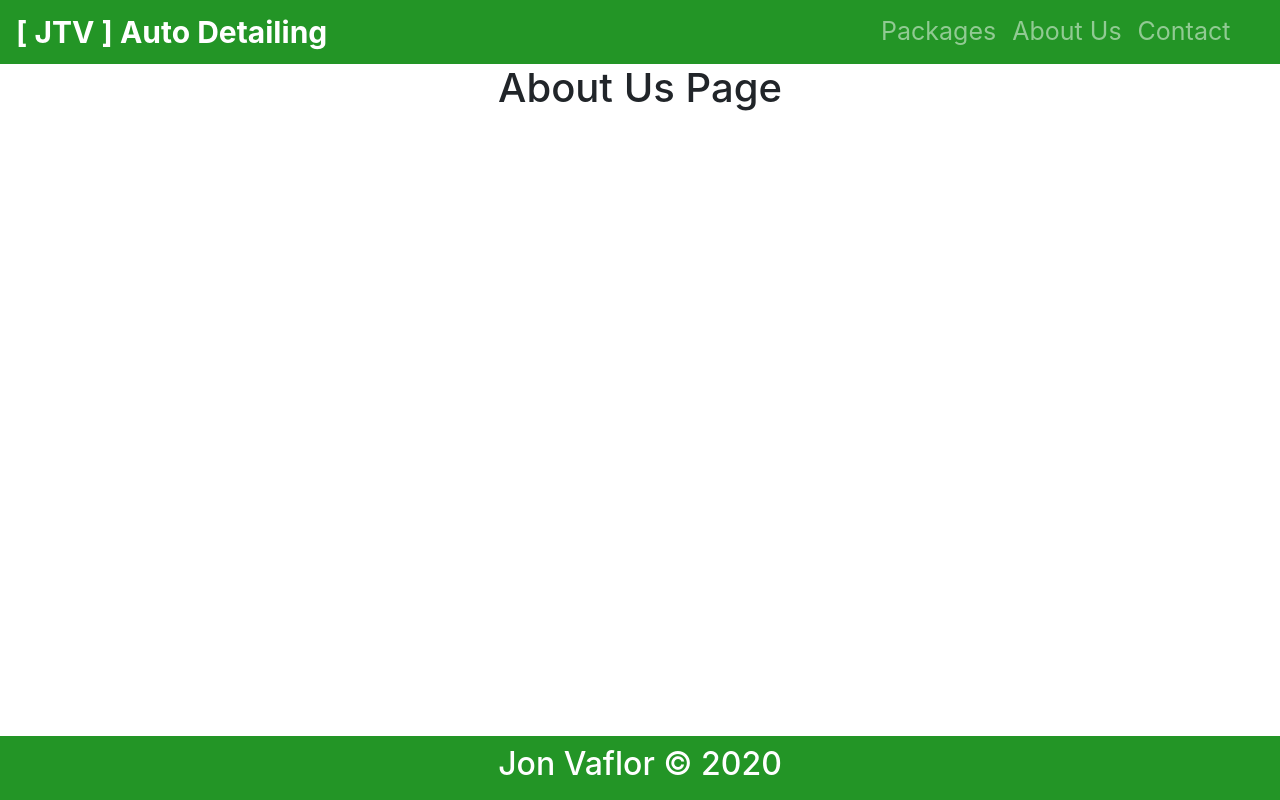
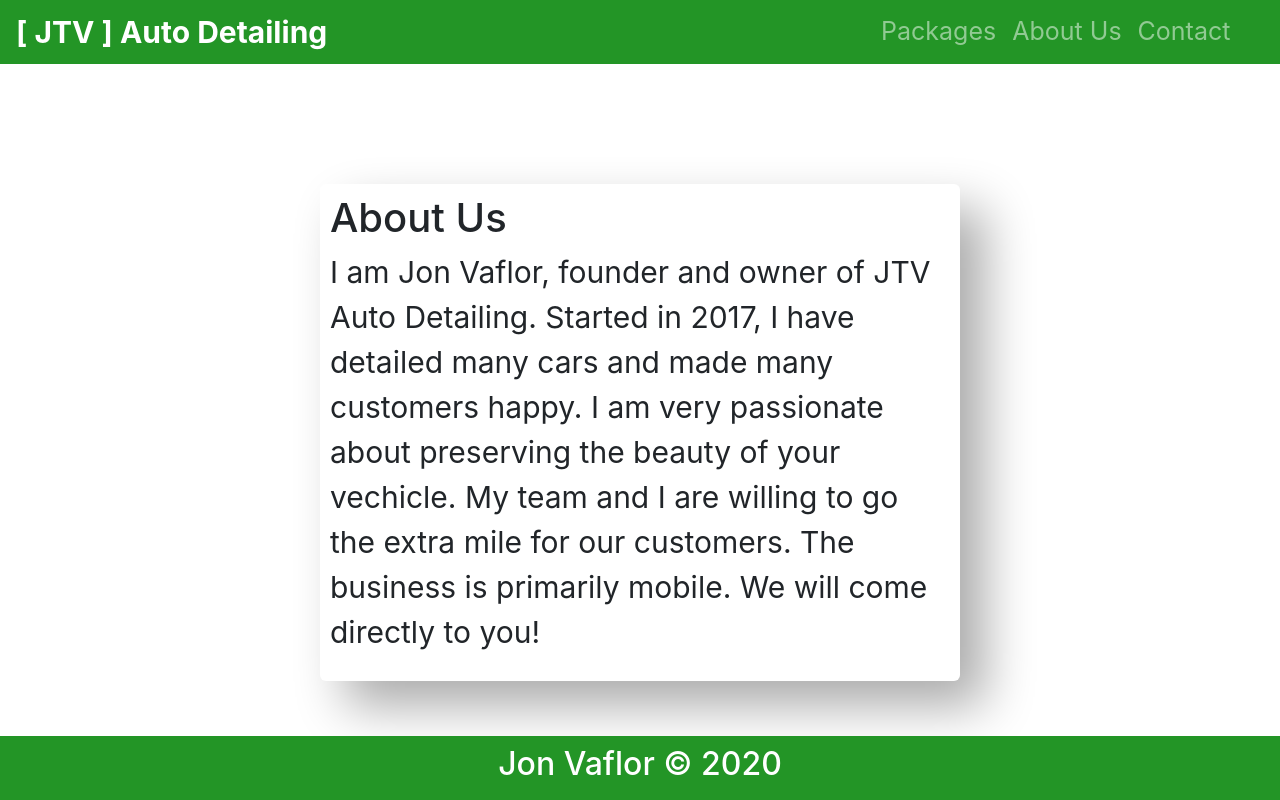
Before and after one commit to Jonny2424/JTV-Frontend, a React (Create React App) app in the folder jtv-app-frontend/: page /aboutus in a window 1280 px wide. Built offline with nearby package versions, Linux system fonts and the light colour scheme.

Commit message:
added about us page

```diff
--- a/jtv-app-frontend/src/App.css
+++ b/jtv-app-frontend/src/App.css
@@ -303,3 +303,16 @@ section {
   background: #ffffff;
   box-shadow: 25px 25px 50px #ababab, -25px -25px 50px #ffffff;
 }
+
+/* @@@@@@@@@@@@@@@@@ About us @@@@@@@@@@@ */
+
+.aboutus-container {
+  /* border: 2px solid black; */
+  width: 50vw;
+  margin-top: 15vh;
+  text-align: left;
+  padding: 10px;
+  border-radius: 6px;
+  background: #ffffff;
+  box-shadow: 25px 25px 50px #ababab, -25px -25px 50px #ffffff;
+}
--- a/jtv-app-frontend/src/components/webpageComponents/AboutUs.js
+++ b/jtv-app-frontend/src/components/webpageComponents/AboutUs.js
@@ -5,7 +5,14 @@ export default function Detailing() {
     return (
         <>
         <Header />
-        <h1>About Us Page</h1>
+        <div className="aboutus-container">
+        <h1>About Us</h1>
+        <p style={{fontSize: "30px"}}>
+        I am Jon Vaflor, founder and owner of JTV Auto Detailing. Started in 2017, I have detailed many cars
+        and made many customers happy. I am very passionate about preserving the beauty of your vechicle. My team
+        and I are willing to go the extra mile for our customers. The business is primarily mobile. We will come directly to you!
+        </p>
+        </div>
         </>
     )
 }
--- a/jtv-app-frontend/src/components/webpageComponents/ContactUs.js
+++ b/jtv-app-frontend/src/components/webpageComponents/ContactUs.js
@@ -9,7 +9,7 @@ export default function ContactUs() {
             <div className="contact-container">
                 <div className="map-container">
                 <div className="map-holder">
-                    <img src="https://i.imgur.com/Ti5wYZe.png"></img>
+                    <img src="https://i.imgur.com/Ti5wYZe.png" style={{borderRadius: "6px"}}></img>
                 </div>
                 <div>
                     <h2 style={{textAlign: "left", textDecoration: "underline"}}>Radius Circles</h2>
--- a/jtv-app-frontend/src/components/webpageComponents/homepage.js
+++ b/jtv-app-frontend/src/components/webpageComponents/homepage.js
@@ -19,7 +19,7 @@ export default function homepage() {
             <div className="card-container">
                 <h1>Steps to a clean ride!</h1>
                 <CardDeck>
-                    <Card style={{ width: '10rem' }}>
+                    <Card style={{ width: '18rem' }}>
                         <div className="card-step"><div className="holder">1</div></div>
                         <Card.Body>
                             <Card.Title style={{ fontSize: '30px', fontWeight: 'bold' }}>Schedule</Card.Title>
```
